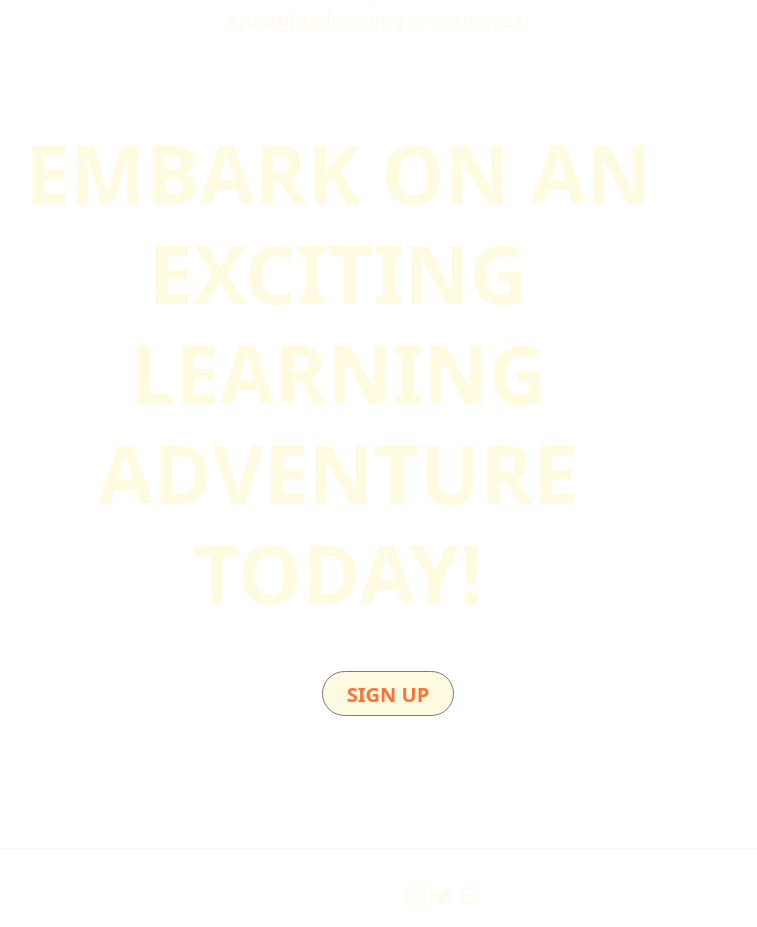
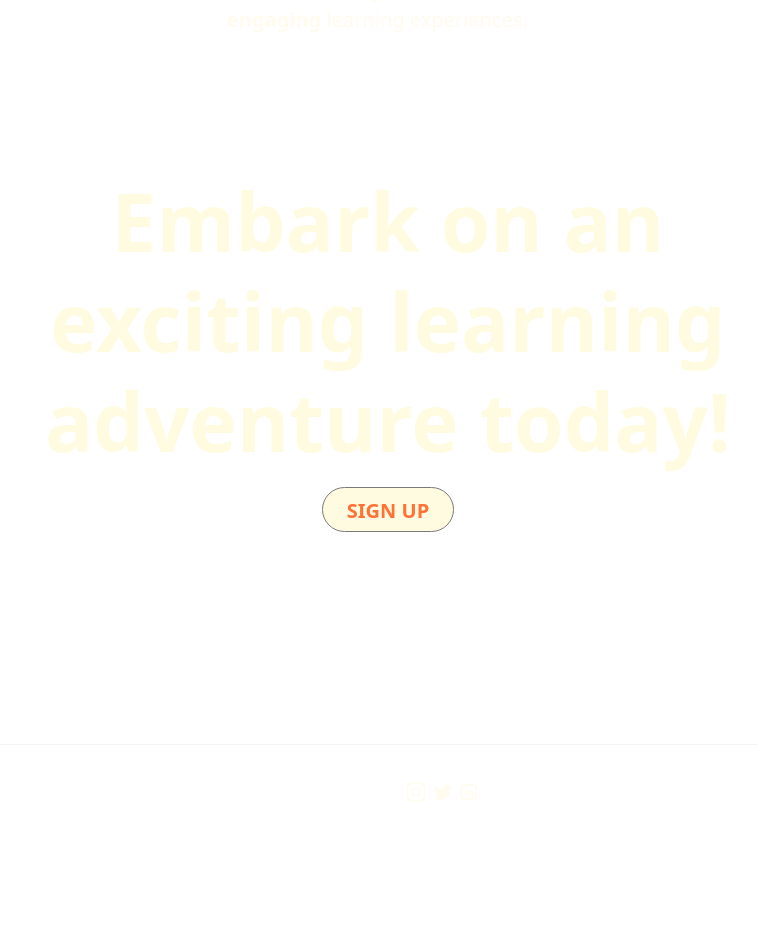
Before and after one commit to doganeraylin/online-tutors-frontend, a Next.js app: page /about in a window 1280 px wide. Shown: the part 6724-7651 px from the top of the page, without its empty margins (252-1009 px from the left). After the commit the page ends 7547 px from the top, so only its background shows below. Built offline with nearby package versions, Linux system fonts and the light colour scheme; a web font is replaced by a local one.

Commit message:
edited margins

```diff
--- a/components/About/CTA/CTA.module.css
+++ b/components/About/CTA/CTA.module.css
@@ -5,33 +5,25 @@
     color: var(--light-yellow-text);
 }
 .ctaTextContainer {
-    max-width: 300px;
-    margin: 3rem auto;
     text-align: center;
-    font-size: 1.5rem;
 }
 .ctaText {
-    max-width: 300px;
     font-weight: bold;
     line-height: 1.25;
-    font-size: 2.5rem;
+    font-size: 2rem;
     text-align: center;
     text-transform: uppercase;
-    margin: 5rem 0 2rem;
-}
-
-@media (min-width: 576px) {
-    .ctaText {
-        font-size: 4rem;
-    }
+    margin: 1rem auto;
 }
 
 @media (min-width: 768px) {
     .ctaTextContainer {
-        max-width: 800px;
+        margin: 8rem 0;
     }
     .ctaText {
         max-width: 700px;
+        margin: 0 auto;
         font-size: 5rem;
+        text-transform: none;
     }
 }
```
